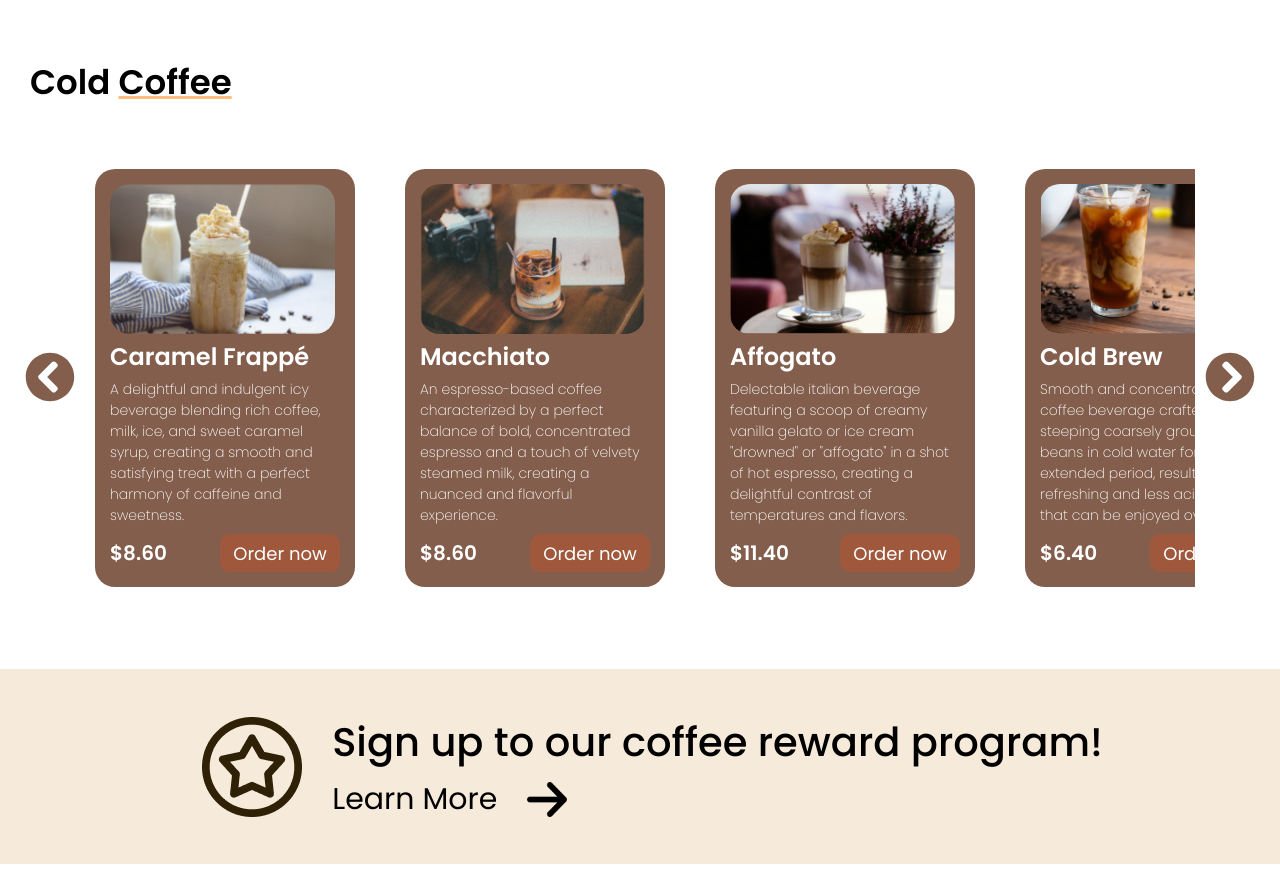
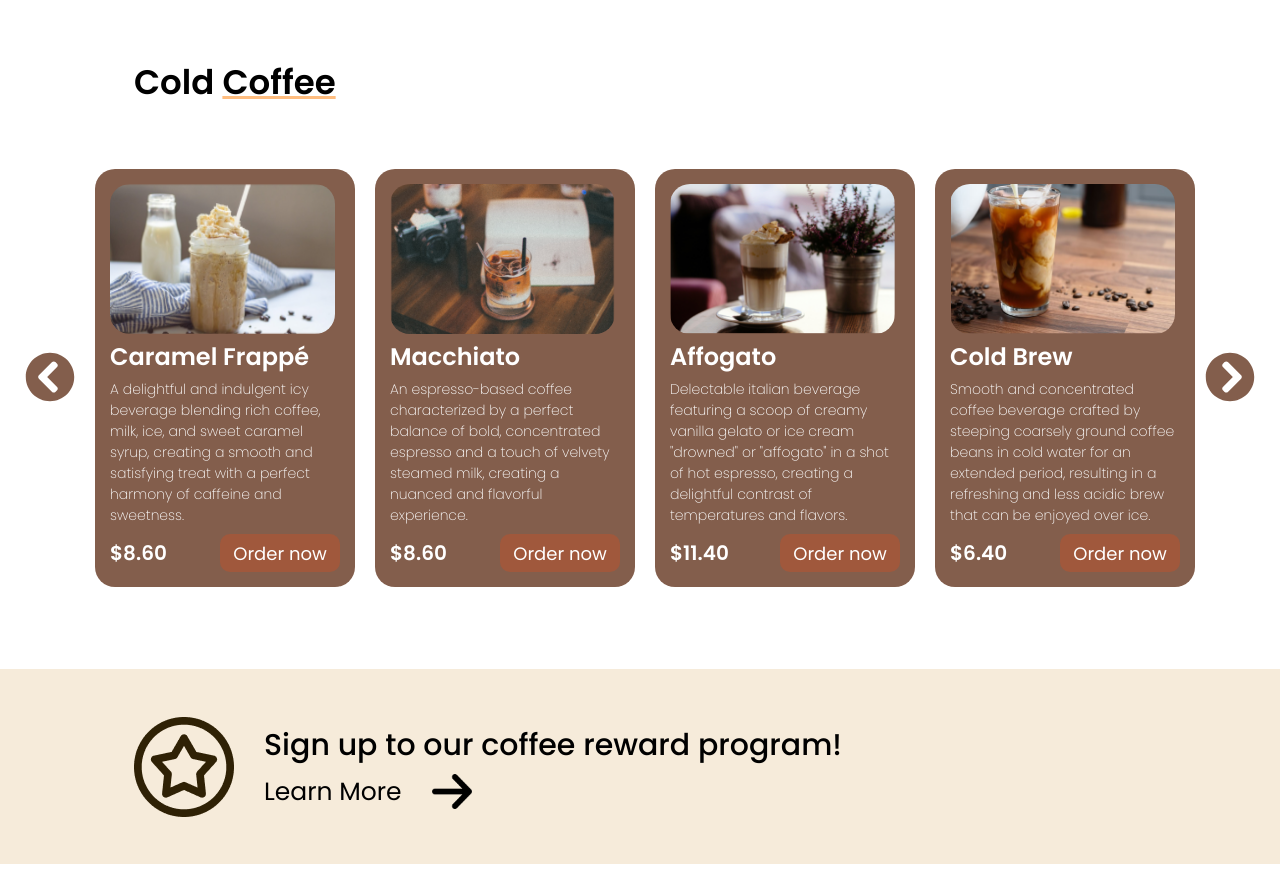
Before and after one commit to digambit/CoffeeLandingPage, a plain HTML site: page index.html in a window 1280 px wide. Shown: the part 963-1852 px from the top of the page. Drawn offline with Linux system fonts and the light colour scheme.

Commit message:
Add reward program responsive

```diff
--- a/index.css
+++ b/index.css
@@ -435,7 +435,7 @@ html {
   color: var(--white);
 }
 
-.hero-footer {
+.hero-footer-wrapper {
   width: 100%;
   height: 313px;
   background-color: var(--light-yellow);
@@ -447,7 +447,7 @@ html {
 }
 
 @media screen and (min-width: 1125px) {
-  .hero-footer {
+  .hero-footer-wrapper {
     margin: 0 auto;
     height: 200px;
     max-width: 1150px;
@@ -461,7 +461,7 @@ html {
 }
 
 @media screen and (max-width: 1124px) and (min-width: 850px) {
-  .hero-footer {
+  .hero-footer-wrapper {
     margin: 0 auto;
     height: 200px;
     max-width: 1150px;
@@ -475,7 +475,7 @@ html {
 }
 
 @media screen and (max-width: 849px) and (min-width: 700px) {
-  .hero-footer {
+  .hero-footer-wrapper {
     margin: 0 auto;
     height: 200px;
     max-width: 1150px;
@@ -489,7 +489,7 @@ html {
 }
 
 @media screen and (max-width: 699px) and (min-width: 600px) {
-  .hero-footer {
+  .hero-footer-wrapper {
     width: 100%;
     height: 313px;
     background-color: var(--light-yellow);
@@ -501,7 +501,7 @@ html {
   }
 }
 
-.hero-footer-wrapper {
+.hero-footer {
   width: 100%;
   height: fit-content;
   position: absolute;
@@ -509,7 +509,7 @@ html {
 }
 
 @media screen and (max-width: 700px) {
-  .hero-footer-wrapper {
+  .hero-footer {
     position: static;
   }
 }
@@ -573,10 +573,15 @@ html {
   margin-left: 20px;
 }
 
+@media screen and (min-width: 1125px) {
+  .cold-coffee-text {
+    margin-left: 134px;
+  }
+}
+
 @media screen and (min-width: 700px) {
   .cold-coffee-text {
     margin-top: 160px;
-    margin-left: 30px;
   }
 }
 
@@ -609,6 +614,7 @@ button {
 }
 
 .carousel-view {
+  max-width: 1300px;
   display: flex;
   justify-content: space-between;
   align-items: center;
@@ -622,7 +628,7 @@ button {
   width: 100%;
   padding: 50px 10px;
   display: flex;
-  gap: 50px;
+  gap: 20px;
   scroll-behavior: smooth;
   transition: all 0.25s ease-in;
   scrollbar-width: none;
@@ -725,7 +731,6 @@ button {
   height: 130px;
   background-color: var(--light-yellow);
   display: flex;
-  align-items: center;
   flex-direction: row;
 }
 
@@ -733,18 +738,19 @@ button {
   .reward-program {
     height: 195px;
   }
+}
 
-  .reward-program-wrapper{
-    display: flex;
-    align-items: center;
-    flex-direction: row;
-    margin: 0 auto;
-  }
+.reward-program-wrapper{
+  width: 100%;
+  height: 100%;
+  display: flex;
+  align-items: center;
+  flex-direction: row;
 }
 
 .star-icon {
-  width: 65px;
-  height: 45px;
+  min-width: 65px;
+  height: 65px;
   margin-left: 25px;
 }
 
@@ -752,6 +758,15 @@ button {
   .star-icon {
     width: 100px;
     height: 100px;
+    margin-left: 134px;
+  }
+}
+
+@media screen and (min-width: 1125px) {
+  .star-icon {
+    width: 100px;
+    height: 100px;
+    margin-left: 134px;
   }
 }
 
@@ -768,7 +783,7 @@ button {
 
 @media screen and (min-width: 1125px) {
   .sign-up {
-    font-size: 4rem;
+    font-size: 3rem;
     margin-left: 30px;
   }
 }
@@ -784,7 +799,7 @@ button {
 @media screen and (min-width: 1125px) {
   .learn-more {
     margin-left: 30px;
-    font-size: 3rem;
+    font-size: 2.5rem;
   }
 }
 
--- a/index.html
+++ b/index.html
@@ -86,8 +86,8 @@
             </div>
           </div>
         </div>
-        <div class="hero-footer-wrapper">
-          <div class="hero-footer">
+        <div class="hero-footer">
+          <div class="hero-footer-wrapper">
             <div class="product">
               <figure>
                 <img src="/assets/hot-coffee.png" alt="Picture of hot coffee" height="100%" width="100%">
```
